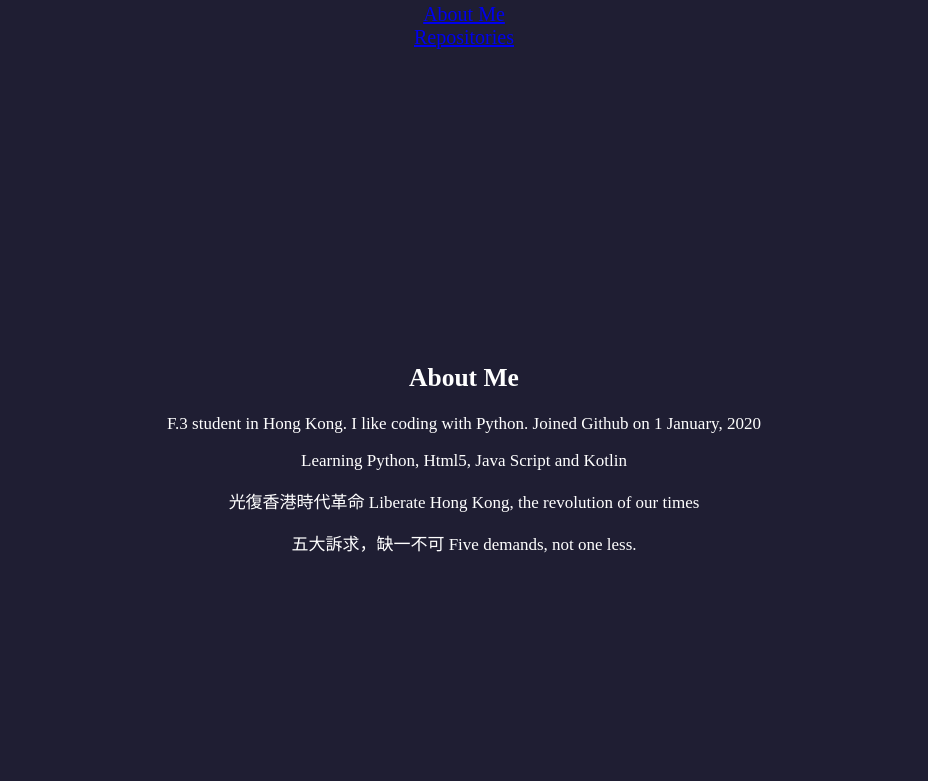
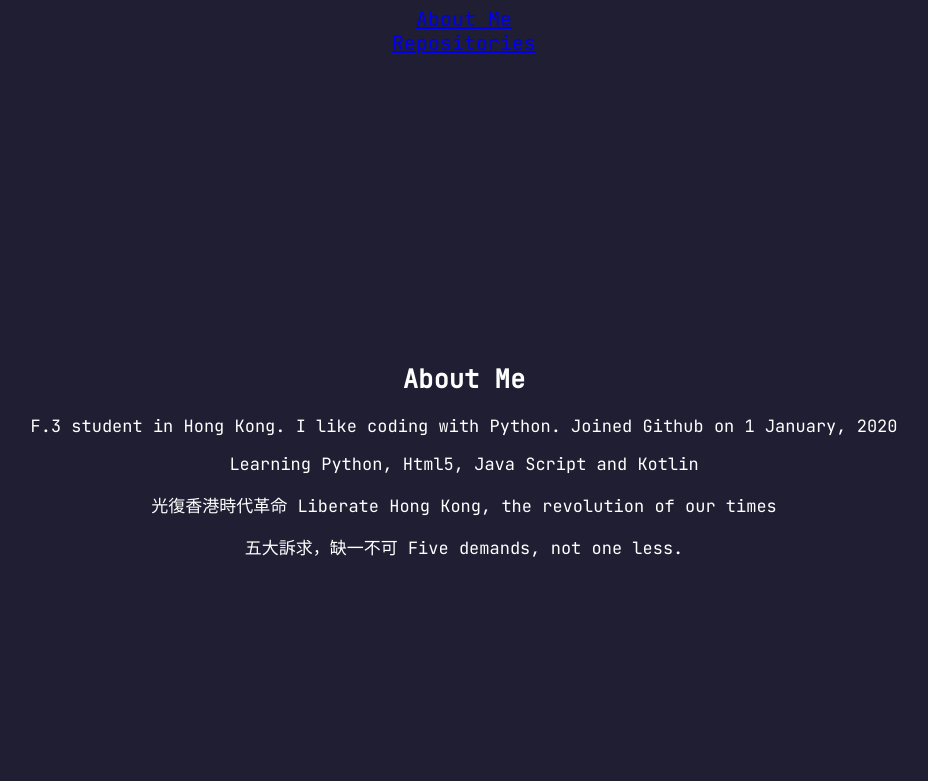
Before and after one commit to HK0811/HK0811, a plain HTML site: page index.html in a window 1280 px wide. Shown: the part 81-862 px from the top of the page, without its empty margins (176-1104 px from the left). Drawn offline with Linux system fonts and the light colour scheme.

Commit message:
Updated font

```diff
--- a/style1.css
+++ b/style1.css
@@ -1,5 +1,12 @@
+@font-face{
+    font-family: 'JetBrains Mono';
+    src: url("JetBrainsMono-Regular.ttf");
+    font-style: normal;
+}
+
 body{
     font-size: 17px;
+    font-family: "JetBrains Mono";
     background-color: #1F1E33;
     color: white;
 }
@@ -9,6 +16,7 @@ h1#title,a#about,a#repo,div#About\ Me h2,div#About\ Me p,div#Media h2,div#Media
 }
 a{
     font-size: 20px;
+    font-family: "JetBrains Mono";
 }
 div#About\ Me,div#Menu\&Title,div#Media,div#color{
     background-color: #1F1E33;
```
Also changed, not shown: JetBrainsMono-Regular.ttf (added).
